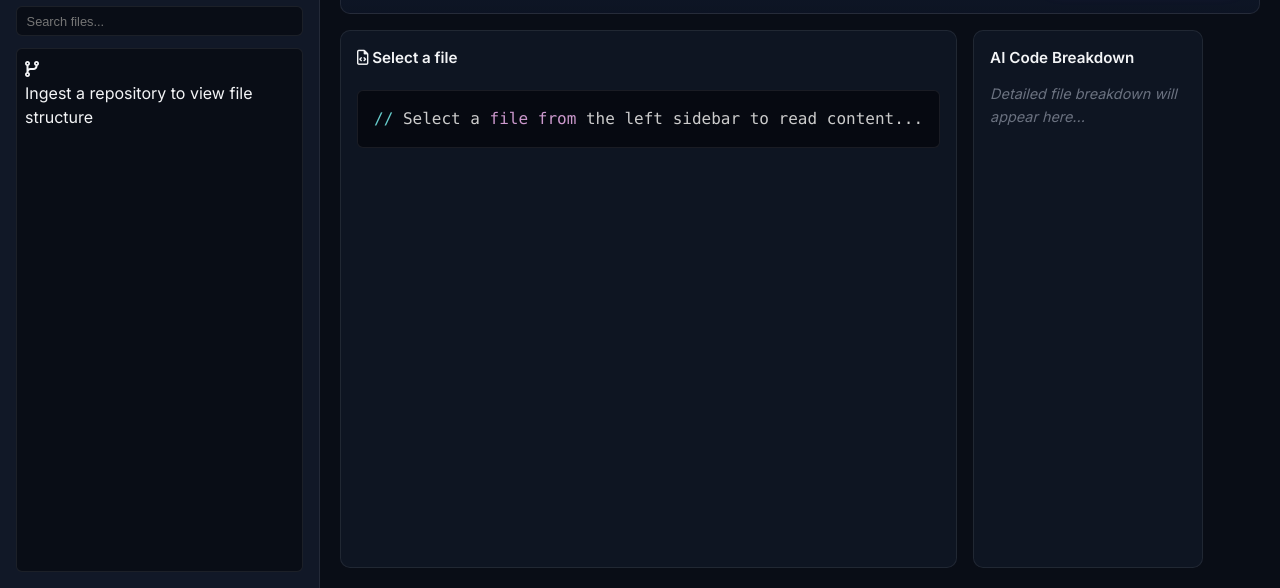
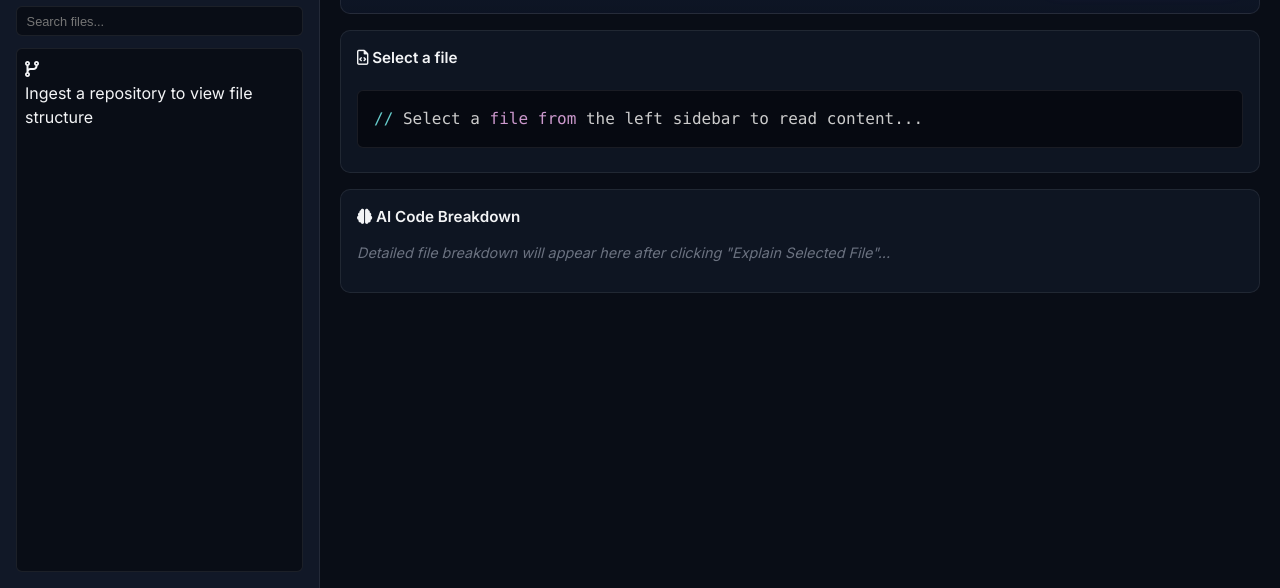
Before and after one commit to gaurish1811/ai-software-engineer-agent, a plain HTML site: page frontend/index.html in a window 1280 px wide. Both pictures are taken after a click on the button "Code Explainer". Shown: the part 212-800 px from the top of the page. Drawn offline with nearby package versions, Linux system fonts and the light colour scheme; files that its build step writes are made by us from their sources; files whose address does not match are found by name.

Commit message:
Enhance UI layout and configure Dockerfile for cloud deployment

```diff
--- a/frontend/app.js
+++ b/frontend/app.js
@@ -333,6 +333,7 @@ document.addEventListener("DOMContentLoaded", () => {
             const data = await resp.json();
             if (data.explanation_markdown) {
                 elements.codeExplainOutput.innerHTML = marked.parse(data.explanation_markdown);
+                document.getElementById("explain-output-card")?.scrollIntoView({ behavior: "smooth" });
             } else {
                 elements.codeExplainOutput.innerHTML = `<p style="color: var(--accent-rose)">${data.detail || "Error generating code explanation."}</p>`;
             }
--- a/frontend/index.html
+++ b/frontend/index.html
@@ -157,7 +157,7 @@
                         </button>
                     </div>
 
-                    <div class="code-explainer-grid">
+                    <div class="code-explainer-stack">
                         <div class="card code-card">
                             <div class="card-header">
                                 <h3 id="current-file-name"><i class="fa-regular fa-file-code"></i> Select a file</h3>
@@ -165,12 +165,12 @@
                             <pre class="code-pre"><code id="code-viewer" class="language-python">// Select a file from the left sidebar to read content...</code></pre>
                         </div>
 
-                        <div class="card markdown-card">
+                        <div class="card markdown-card" id="explain-output-card">
                             <div class="card-header">
-                                <h3>AI Code Breakdown</h3>
+                                <h3><i class="fa-solid fa-brain"></i> AI Code Breakdown</h3>
                             </div>
                             <div id="code-explain-output" class="markdown-body">
-                                <p class="placeholder-text">Detailed file breakdown will appear here...</p>
+                                <p class="placeholder-text">Detailed file breakdown will appear here after clicking "Explain Selected File"...</p>
                             </div>
                         </div>
                     </div>
--- a/frontend/styles.css
+++ b/frontend/styles.css
@@ -375,7 +375,15 @@ body {
     min-height: 400px;
 }
 
-/* Code Explainer Grid */
+/* Code Explainer Stack Layout */
+.code-explainer-stack {
+    display: flex;
+    flex-direction: column;
+    gap: 1rem;
+    flex: 1;
+}
+
+/* Code Explainer Grid (legacy, kept for reference) */
 .code-explainer-grid {
     display: grid;
     grid-template-columns: 1.2fr 0.8fr;
@@ -399,7 +407,6 @@ body {
     color: var(--text-main);
     line-height: 1.6;
     overflow-y: auto;
-    max-height: 550px;
     padding-right: 0.5rem;
 }
 
```
Also changed, not shown: 1 other file.
